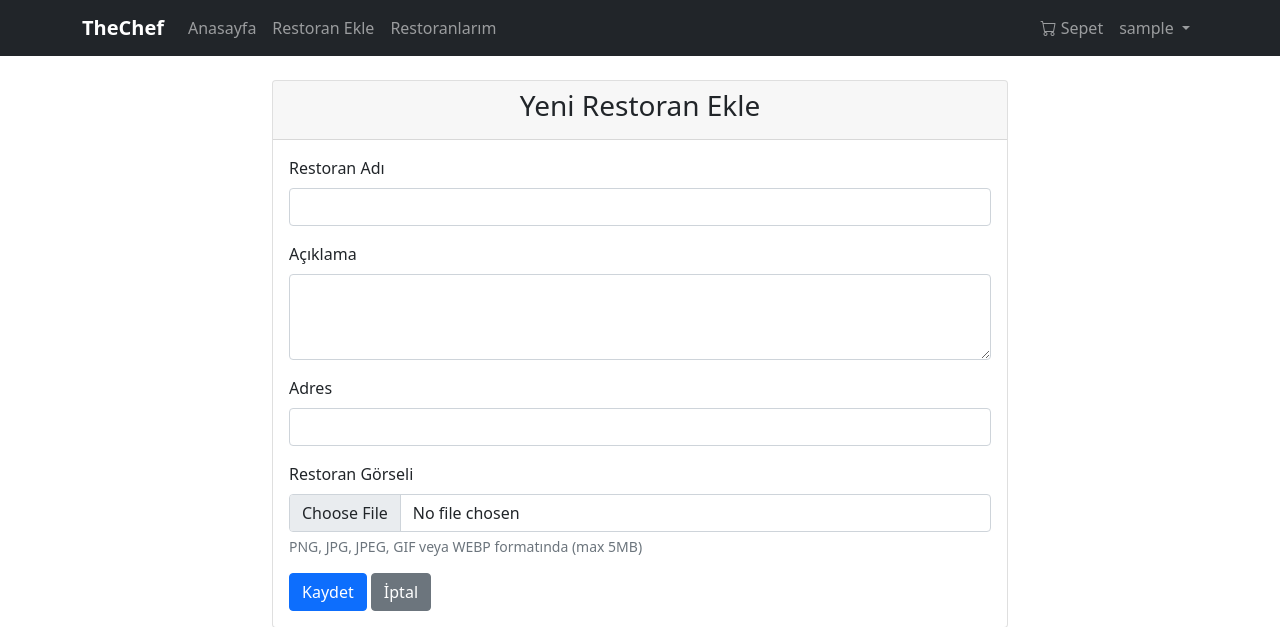
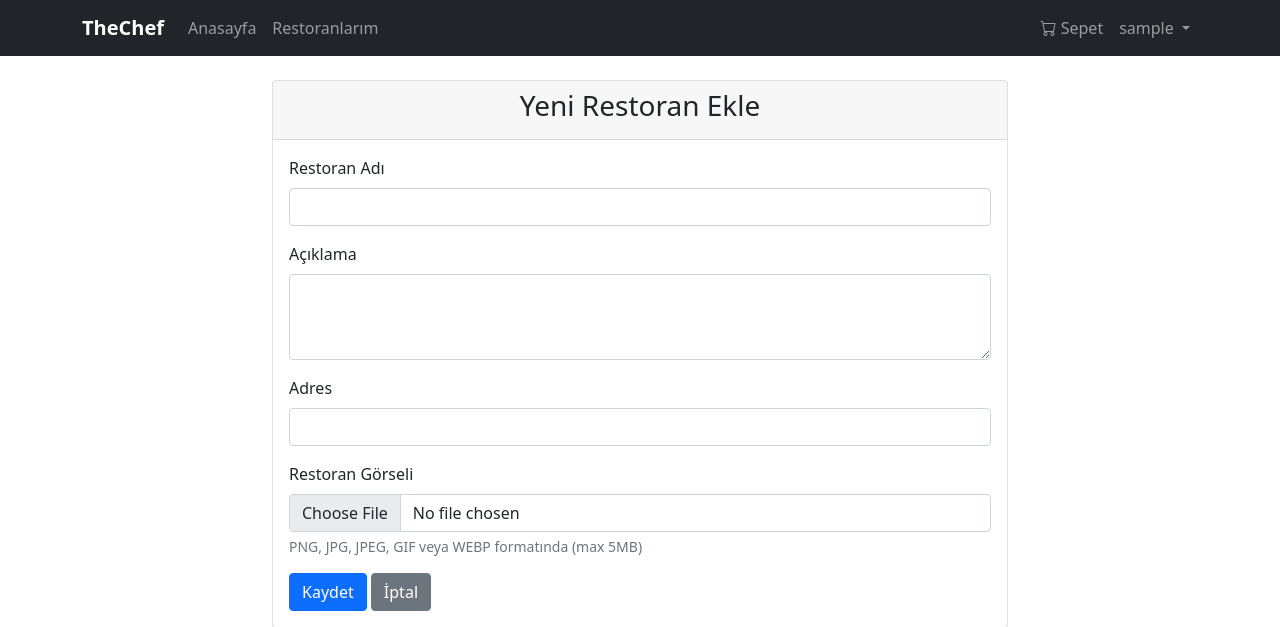
Before and after one commit to meryem74/thechef, a Flask app: page /add_restaurant in a window 1280 px wide. Shown: the top 627 px of the page. Run offline with Flask 3, Linux system fonts and the light colour scheme; the visitor is signed in with stand-in values (Sample User, id 1); tables that the repository leaves empty hold one stand-in row (values such as "Sample post").

Commit message:
Update layout.html

```diff
--- a/templates/layout.html
+++ b/templates/layout.html
@@ -27,9 +27,6 @@
                         <a class="nav-link" href="{{ url_for('index') }}">Anasayfa</a>
                     </li>
                     {% if user %}
-                    <li class="nav-item">
-                        <a class="nav-link" href="{{ url_for('add_restaurant') }}">Restoran Ekle</a>
-                    </li>
                     <li class="nav-item">
                         <a class="nav-link" href="{{ url_for('my_restaurants') }}">Restoranlarım</a>
                     </li>
```
